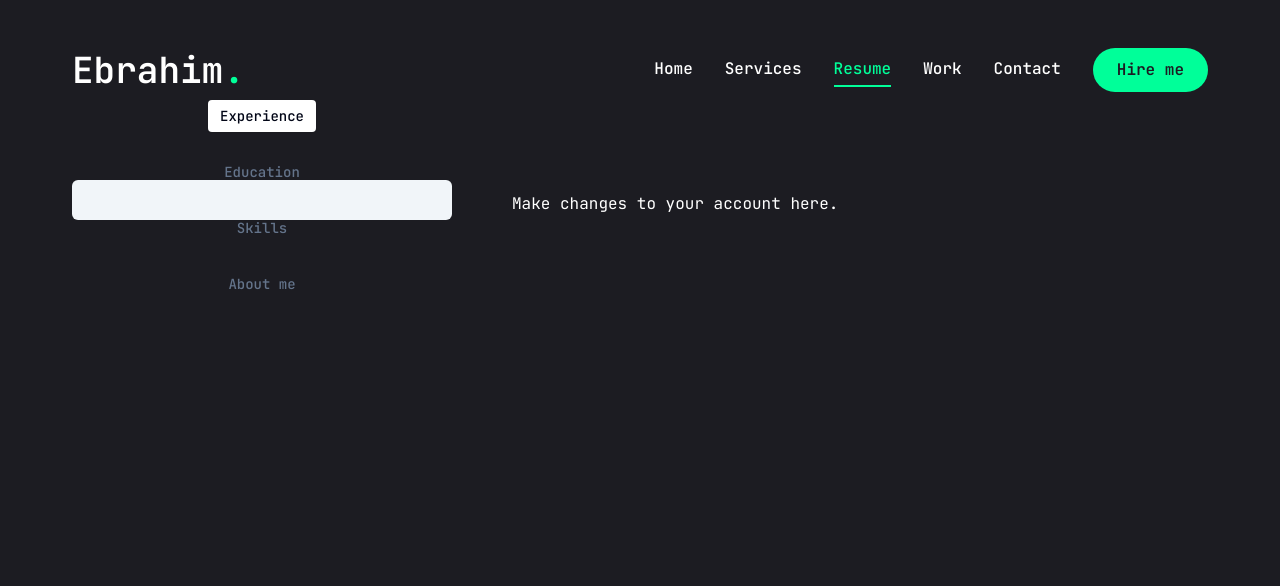
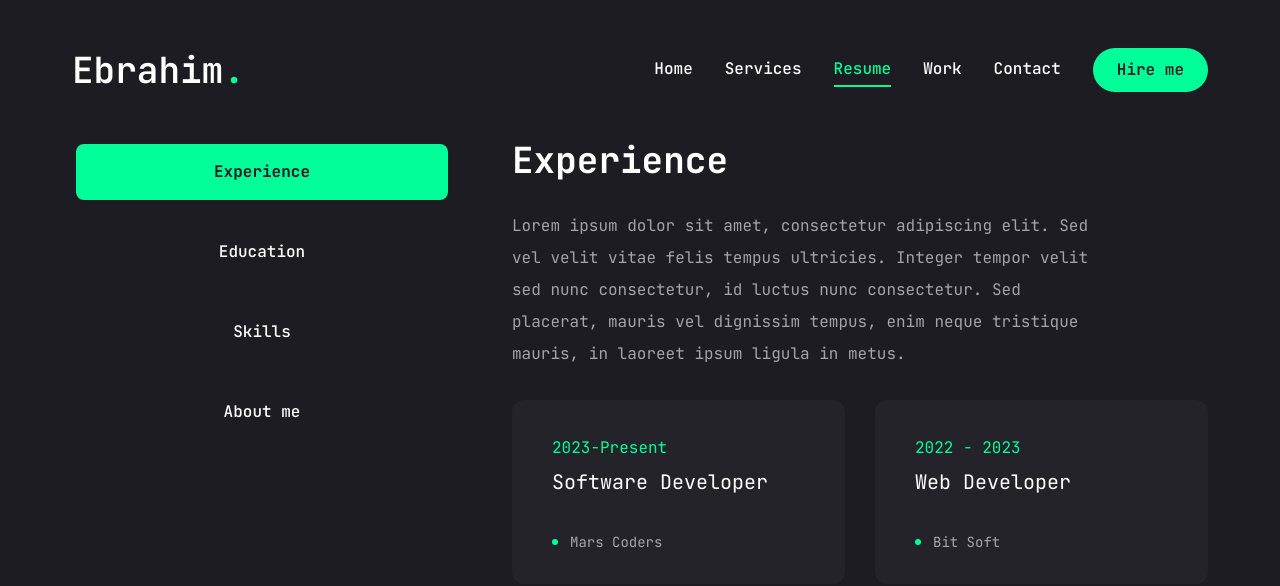
Before and after one commit to Ebrahim272/my-portfolio, a Next.js app: page /resume in a window 1280 px wide. Shown: the top 586 px of the page. Built offline with nearby package versions, Linux system fonts and the light colour scheme.

Commit message:
feat resume page

```diff
--- a/src/app/resume/page.tsx
+++ b/src/app/resume/page.tsx
@@ -1,7 +1,8 @@
 "use client";
 import { FaHtml5, FaCss3, FaJs, FaReact, FaNpm, FaFigma } from "react-icons/fa";
-import { SiTailwindcss, SiNextdotjs } from "react-icons/si";
+import { SiTailwindcss, SiNextdotjs,SiAntdesign } from "react-icons/si";
 import { Tabs, TabsContent, TabsList, TabsTrigger } from "@/components/ui/tabs";
+import { RiFirebaseFill } from "react-icons/ri";
 import {
   Tooltip,
   TooltipContent,
@@ -33,10 +34,6 @@
       fieldValue: "Afghan",
     },
     {
-      fieldName: "Email",
-      fieldValue: "ebrahim.hossenzada@gmail.com",
-    },
-    {
       fieldName: "Freelance",
       fieldValue: "Available",
     },
@@ -44,10 +41,14 @@
       fieldName: "Languages",
       fieldValue: "Farsi, English ",
     },
+    {
+      fieldName: "Email",
+      fieldValue: "ebrahim.hossenzada@gmail.com",
+    },
   ],
 };
 
-// experience dat
+// experience data
 const experience = {
   icon: "",
   title: "Experience",
@@ -119,6 +120,15 @@
       skillName: "Tailwind CSS",
       icon: <SiTailwindcss />,
     },
+    {
+      skillName: "Ant Design",
+      icon: <SiAntdesign />,
+    },
+    {
+      skillName: "Firebase",
+      icon: <RiFirebaseFill />
+      ,
+    },
   ],
 };
 export default function ResumePage() {
@@ -132,19 +142,119 @@
       className="min-h-[80vh] flex items-center justify-center py-12 xl:py-0"
     >
       <div className="container mx-auto">
-        <Tabs defaultValue="experience" className="flex flex-col xl:flex-row gap-[60px]">
-          <TabsList className="flex flex-col w-full max-w-[380px] xl:mx-0 gap-6">
+        <Tabs
+          defaultValue="experience"
+          className="flex flex-col xl:flex-row gap-[60px]"
+        >
+          <TabsList className="flex flex-col w-full max-w-[380px] mx-auto xl:mx-0 gap-6">
             <TabsTrigger value="experience">Experience</TabsTrigger>
             <TabsTrigger value="education">Education</TabsTrigger>
             <TabsTrigger value="skills">Skills</TabsTrigger>
             <TabsTrigger value="about">About me</TabsTrigger>
           </TabsList>
           <div className="min-h-[70vh] w-full">
-
-          <TabsContent value="experience">
-            Make changes to your account here.
-          </TabsContent>
-          <TabsContent value="education">Change your password here.</TabsContent>
+            {/* experience */}
+            <TabsContent value="experience" className="w-full">
+              <div className="flex flex-col gap-[30px] text-center xl:text-left">
+                <h3 className="text-4xl font-bold">{experience.title}</h3>
+                <p className="max-w-[600px] text-white/60 mx-auto xl:mx-0">
+                  {experience.description}
+                </p>
+                <ScrollArea className="h-[400px]">
+                  <ul className="grid grid-cols-1 lg:grid-cols-2 gap-[30px]">
+                    {experience.item.map((item, index) => (
+                      <li
+                        key={index}
+                        className="flex flex-col items-center justify-center py-6 px-10 h-[184px] rounded-xl bg-[#232329] lg:items-start gap-1"
+                      >
+                        <span className="text-accent">{item.duration}</span>
+                        <h3 className="text-xl max-w-[260px] min-h-[60px] text-center lg:text-left">
+                          {item.position}
+                        </h3>
+                        <div className="flex items-center gap-3">
+                          <span className="w-[6px] h-[6px] rounded-full bg-accent"></span>
+                          <p className="text-white/60 text-sm">
+                            {item.companyName}
+                          </p>
+                        </div>
+                      </li>
+                    ))}
+                  </ul>
+                </ScrollArea>
+              </div>
+            </TabsContent>
+            {/* education */}
+            <TabsContent value="education" className="w-full">
+              <div className="flex flex-col gap-[30px] text-center xl:text-left">
+                <h3 className="text-4xl font-bold">{education.title}</h3>
+                <p className="max-w-[600px] text-white/60 mx-auto xl:mx-0">
+                  {education.description}
+                </p>
+                <ScrollArea className="h-[400px]">
+                  <ul className="grid grid-cols-1 lg:grid-cols-2 gap-[30px]">
+                    {education.item.map((item, index) => (
+                      <li
+                        key={index}
+                        className="flex flex-col items-center justify-center py-6 px-10 h-[184px] rounded-xl bg-[#232329] lg:items-start gap-1"
+                      >
+                        <span className="text-accent">{item.duration}</span>
+                        <h3 className="text-xl max-w-[260px] min-h-[60px] text-center lg:text-left">
+                          {item.degree}
+                        </h3>
+                        <div className="flex items-center gap-3">
+                          <span className="w-[6px] h-[6px] rounded-full bg-accent"></span>
+                          <p className="text-white/60 text-sm">
+                            {item.institution}
+                          </p>
+                        </div>
+                      </li>
+                    ))}
+                  </ul>
+                </ScrollArea>
+              </div>
+            </TabsContent>
+            {/* skills */}
+            <TabsContent value="skills" className="w-full h-full">
+              <div className="flex flex-col gap-[30px]">
+                <div className="flex flex-col gap-[30px] text-center xl:text-left">
+                  <h3 className="text-4xl font-bold">{skills.title}</h3>
+                  <p className="max-w-[600px] text-white/60 mx-auto xl:mx-0">
+                    {skills.description}
+                  </p>
+                </div>
+                <ul className="grid grid-cols-2 sm:grid-cols-3 md:grid-cols-4 xl:gap-[30px] gap-4">
+                  {skills.skillList.map((skill, index) => (
+                    <li key={index} className="flex items-center gap-3">
+                      <TooltipProvider delayDuration={100}>
+                        <Tooltip>
+                          <TooltipTrigger className="w-full h-[150px] bg-[#232329] rounded-xl flex justify-center items-center group">
+                            <div className="text-6xl group-hover:text-accent transition-all duration-300">{skill.icon}</div>
+                          </TooltipTrigger>
+                          <TooltipContent>
+                            <p>{skill.skillName}</p>
+                          </TooltipContent>
+                        </Tooltip>
+                      </TooltipProvider>
+                    </li>
+                  ))}
+                </ul>
+              </div>
+            </TabsContent>
+            {/* about */}
+            <TabsContent value="about" className="w-full text-center xl:text-left">
+            <div className="flex flex-col gap-[30px]">
+              <h3 className="text-4xl font-bold">{about.title}</h3>
+              <p className="max-w-[600px] text-white/60 mx-auto xl:mx-0">{about.description}</p>
+              <ul className="grid grid-cols-1 xl:grid-cols-2 gap-y-6 max-w-[620px] mx-auto xl:mx-0">
+                {about.info.map((item, index) => (
+                  <li key={index} className="flex items-center gap-4 justify-center xl:justify-start">
+                    <span className="text-white/60 text-sm">{item.fieldName}</span>
+                    <span className="text-xl">{item.fieldValue}</span>
+                  </li>
+                ))}
+              </ul>
+              </div>
+            </TabsContent>
           </div>
         </Tabs>
       </div>
--- a/src/components/ui/scroll-area.tsx
+++ b/src/components/ui/scroll-area.tsx
@@ -40,7 +40,7 @@
     )}
     {...props}
   >
-    <ScrollAreaPrimitive.ScrollAreaThumb className="relative flex-1 rounded-full bg-slate-200 dark:bg-slate-800" />
+    <ScrollAreaPrimitive.ScrollAreaThumb className="relative flex-1 rounded-full bg-accent dark:bg-slate-800" />
   </ScrollAreaPrimitive.ScrollAreaScrollbar>
 ))
 ScrollBar.displayName = ScrollAreaPrimitive.ScrollAreaScrollbar.displayName
--- a/src/components/ui/tabs.tsx
+++ b/src/components/ui/tabs.tsx
@@ -14,7 +14,7 @@
   <TabsPrimitive.List
     ref={ref}
     className={cn(
-      "inline-flex h-10 items-center justify-center rounded-md bg-slate-100 p-1 text-slate-500 dark:bg-slate-800 dark:text-slate-400",
+      "inline-flex h-auto rounded-md p-1 text-primary",
       className
     )}
     {...props}
@@ -29,7 +29,7 @@
   <TabsPrimitive.Trigger
     ref={ref}
     className={cn(
-      "inline-flex items-center justify-center whitespace-nowrap rounded-sm px-3 py-1.5 text-sm font-medium ring-offset-white transition-all focus-visible:outline-none focus-visible:ring-2 focus-visible:ring-slate-950 focus-visible:ring-offset-2 disabled:pointer-events-none disabled:opacity-50 data-[state=active]:bg-white data-[state=active]:text-slate-950 data-[state=active]:shadow-sm dark:ring-offset-slate-950 dark:focus-visible:ring-slate-300 dark:data-[state=active]:bg-slate-950 dark:data-[state=active]:text-slate-50",
+      "inline-flex items-center justify-center whitespace-nowrap rounded-lg p-3 text-white font-medium ring-offset-white transition-all  disabled:pointer-events-none disabled:opacity-50 data-[state=active]:bg-accent data-[state=active]:text-primary data-[state=active]:shadow-sm data-[state=active]:font-bold",
       className
     )}
     {...props}
@@ -44,7 +44,7 @@
   <TabsPrimitive.Content
     ref={ref}
     className={cn(
-      "mt-2 ring-offset-white focus-visible:outline-none focus-visible:ring-2 focus-visible:ring-slate-950 focus-visible:ring-offset-2 dark:ring-offset-slate-950 dark:focus-visible:ring-slate-300",
+      "min-h-[480px] ring-offset-white focus-visible:outline-none focus-visible:ring-2 focus-visible:ring-slate-950 focus-visible:ring-offset-2 dark:ring-offset-slate-950 dark:focus-visible:ring-slate-300",
       className
     )}
     {...props}
```
